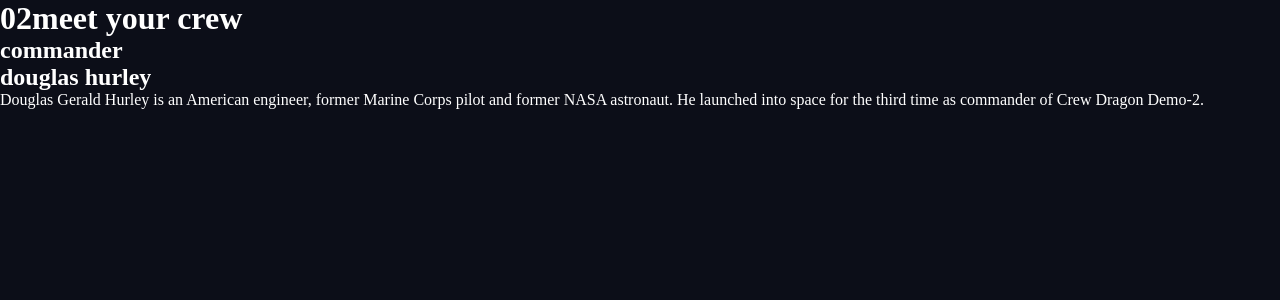
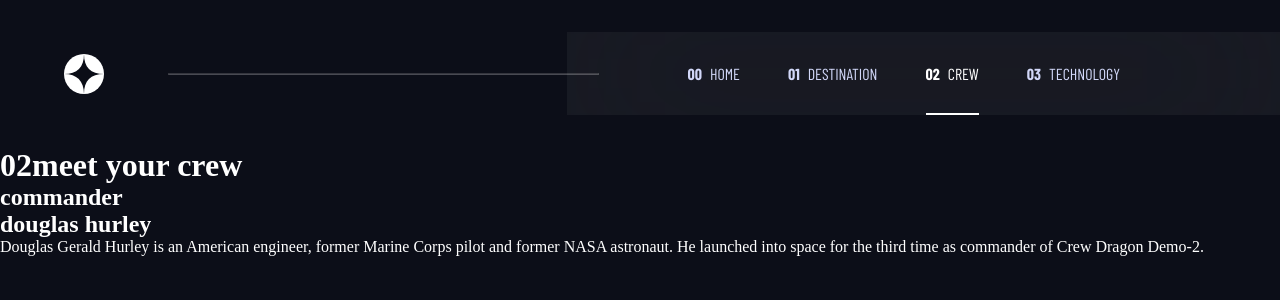
Before and after one commit to andersonszdc/Space-tourism, a Next.js app: page /crew/1 in a window 1280 px wide. Shown: the top 300 px of the page. Built offline with nearby package versions, Linux system fonts and the light colour scheme; a web font is replaced by a local one.

Commit message:
added layout in pages

```diff
--- a/src/components/NavBar/index.tsx
+++ b/src/components/NavBar/index.tsx
@@ -1,4 +1,5 @@
 import Image from "next/image";
+import Link from "next/link";
 import { useRouter } from "next/router";
 import React from "react";
 import { useEffect } from "react";
@@ -19,16 +20,28 @@
         <hr className="divider" />
         <nav className="navbar">
           <ul className="list">
-            <Item number="00" isActive={activeTopic === "/"} topic="home" />
             <Item
+              href="/"
+              number="00"
+              isActive={activeTopic === "/"}
+              topic="home"
+            />
+            <Item
+              href="/destination/1"
               number="01"
-              isActive={activeTopic === "/destination"}
+              isActive={activeTopic.includes("/destination")}
               topic="destination"
             />
-            <Item number="02" isActive={activeTopic === "/crew"} topic="crew" />
             <Item
+              href="/crew/1"
+              number="02"
+              isActive={activeTopic.includes("/crew")}
+              topic="crew"
+            />
+            <Item
+              href="/technology/1"
               number="03"
-              isActive={activeTopic === "/technology"}
+              isActive={activeTopic.includes("/technology")}
               topic="technology"
             />
           </ul>
@@ -39,8 +52,9 @@
   );
 };
 
-const Item = ({ number, topic, isActive }) => {
+const Item = ({ number, topic, isActive, href }) => {
   return (
+    <Link passHref href={href}>
       <StyledItem isActive={isActive}>
         <div className="content">
           <span>{number}</span>
@@ -48,6 +62,7 @@
         </div>
         <span className="flare" />
       </StyledItem>
+    </Link>
   );
 };
 
--- a/src/pages/crew/[id].tsx
+++ b/src/pages/crew/[id].tsx
@@ -1,4 +1,5 @@
 import React from "react";
+import NavBar from "../../components/NavBar";
 
 const Crew = () => {
   return (
@@ -21,3 +22,5 @@
 };
 
 export default Crew;
+
+Crew.layout = NavBar;
--- a/src/pages/destination/[id].tsx
+++ b/src/pages/destination/[id].tsx
@@ -1,4 +1,5 @@
 import React from "react";
+import NavBar from "../../components/NavBar";
 
 const Destination = () => {
   return (
@@ -35,3 +36,5 @@
 };
 
 export default Destination;
+
+Destination.layout = NavBar;
--- a/src/pages/technology/[id].tsx
+++ b/src/pages/technology/[id].tsx
@@ -1,4 +1,5 @@
 import React from "react";
+import NavBar from "../../components/NavBar";
 
 const Technology = () => {
   return (
@@ -25,3 +26,5 @@
 };
 
 export default Technology;
+
+Technology.layout = NavBar;
```
Lines whose indentation alone changed are shown as unchanged.
